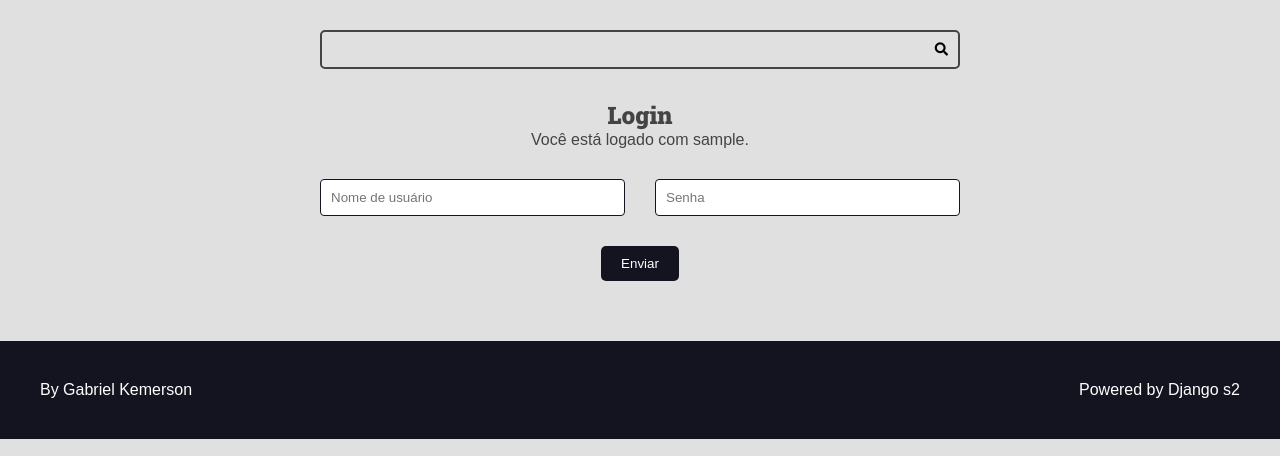
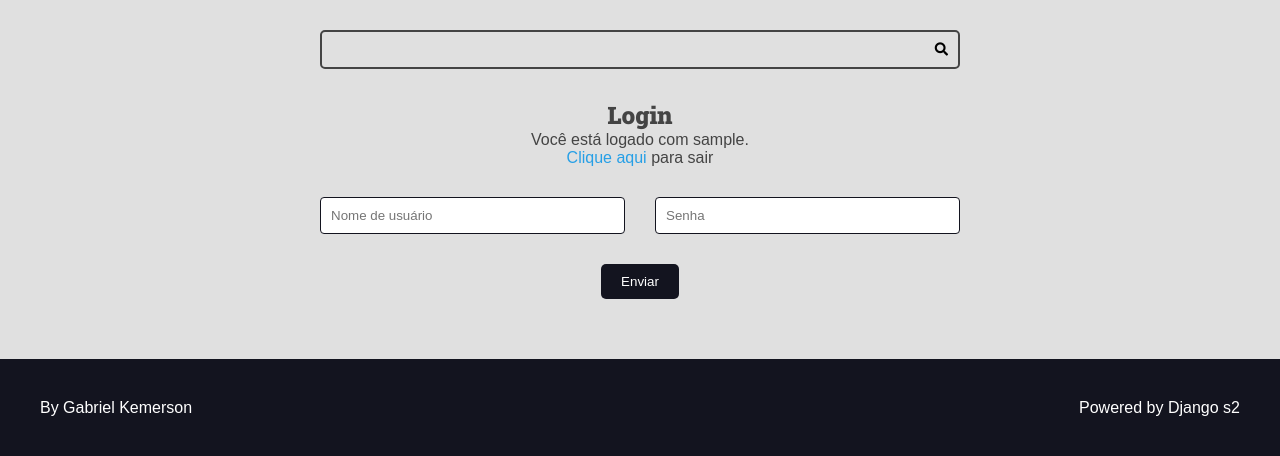
Before and after one commit to gabrielkemerson/cd-projeto1, a Django app: template authors/templates/authors/pages/login.html in a window 1280 px wide. Shown: the part 139-595 px from the top of the page. Run offline with Django 4.2, Linux system fonts and the light colour scheme; the template is opened without the code that fills it: values that come from a table or form of the project are taken from there, others are empty; the visitor is signed in with stand-in values (Sample User, id 1).

Commit message:
concluindo logout de usário com validações de segurança

```diff
--- a/authors/templates/authors/pages/login.html
+++ b/authors/templates/authors/pages/login.html
@@ -9,6 +9,12 @@
         {% if request.user.is_authenticated %}
             <p>
                 Você está logado com {{request.user.username}}.
+
+                <form class="inline-form " action="{% url "authors:logout" %}" method="POST">
+                    {% csrf_token %}
+                    <input type="hidden" name="username" value="{{request.user.username}}">
+                    <button class="plaintext-button"type="submit">Clique aqui</button>
+                </form> para sair
             </p>
         {% endif %}
     </div>
--- a/authors/urls.py
+++ b/authors/urls.py
@@ -8,4 +8,5 @@ urlpatterns = [
     path("register/create/", views.register_create, name='register_create'),
     path("login/", views.login_view, name='login'),
     path("login/create/", views.login_create, name='login_create'),
+    path("logout/", views.logout_view, name='logout'),
 ]
--- a/global_static/global/css/styles.css
+++ b/global_static/global/css/styles.css
@@ -345,6 +345,18 @@ h1, h2, h3, h4, h5, h6{
     border-radius: 5px;
   }
 
+  .plaintext-button{
+    display: inline;
+  border: none;
+  background: none;
+  cursor: pointer;
+  color: var(--color-primary);
+  font-size: 1.6rem;
+  }
+
+  .inline-form{
+    display:inline
+  }
 /* Messages */
 
 .messages-container{
```
Also changed, not shown: authors/views.py (+10 -0 lines).
